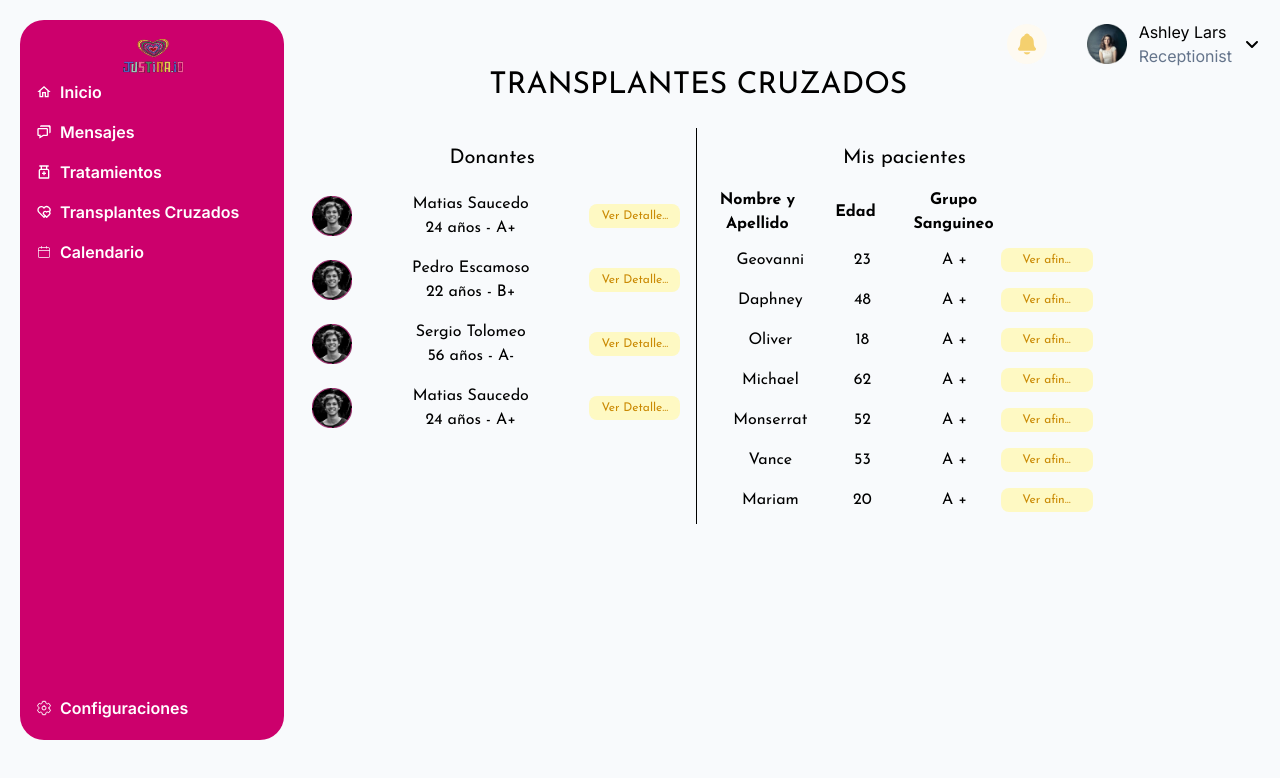
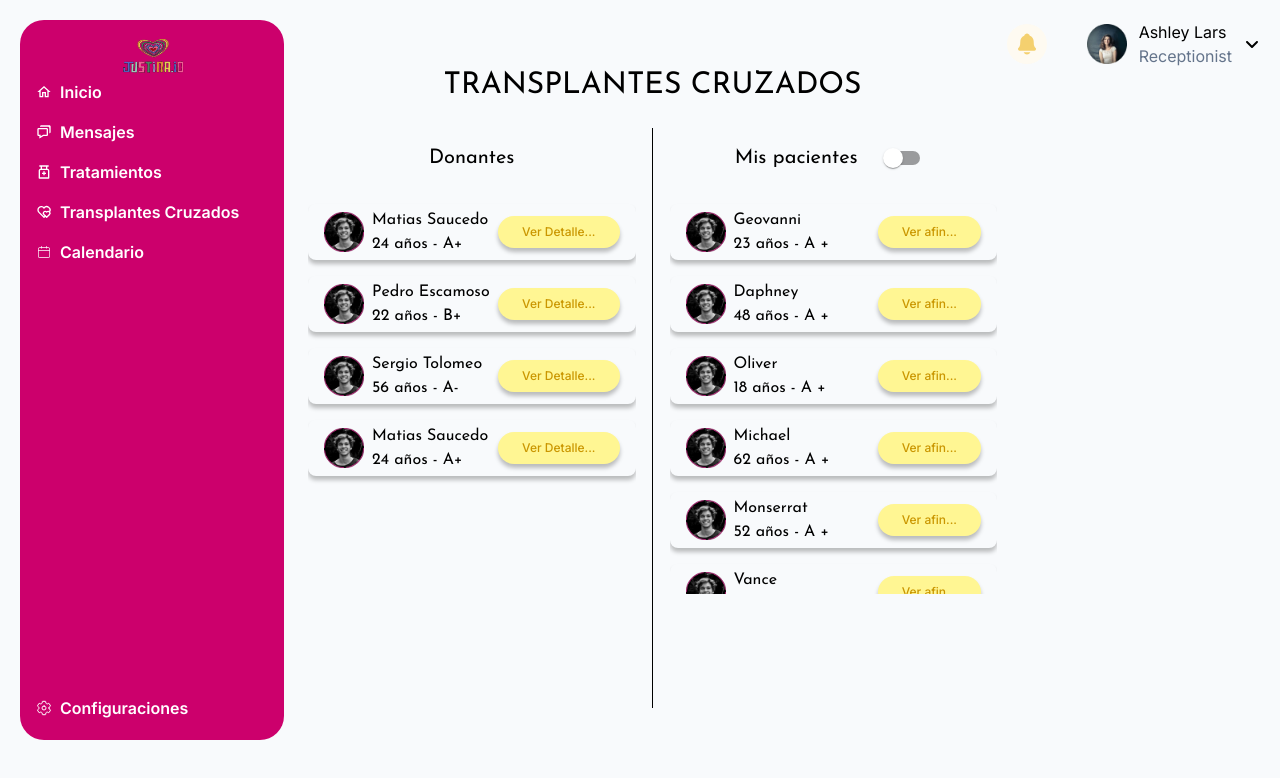
Before and after one commit to No-Country-simulation/h1-15-python-react, a React (Vite) app in the folder Frontend/: page /doctor/transplants in a window 1280 px wide. Shown: the top 778 px of the page. Built offline with nearby package versions, Linux system fonts and the light colour scheme; sample sign-in values are in the browser's storage.

Commit message:
agregado switch. no cambia el listado

```diff
--- a/Frontend/src/pages/Doctor/Transplants/Doctor-transplant.jsx
+++ b/Frontend/src/pages/Doctor/Transplants/Doctor-transplant.jsx
@@ -3,10 +3,12 @@ import { useState } from "react";
 import LateralView from "../../../components/LateralView"
 import { useEffect } from 'react';
 import Avatar from "../../../components/Avatar";
+import { Switch } from "@mui/material";
 
 
 const DoctorTransplants = () => {
   const [donantes, setDonantes] = useState();
+  const [intercambiar, setIntercambiar] = useState(false);
   const [pacientes, setPacientes] = useState();
   const [pacienteSeleccionado, setPacienteSeleccionado] = useState();
   async function loadPacientes(){
@@ -29,43 +31,39 @@ const DoctorTransplants = () => {
     <main className="flex w-full min-h-[1024px]  gap-5">
     <section className="min-w-[689px] grid mx-auto h-fit relative font-josefin">
         <h1 className="font-josefin text-3xl text-center">TRANSPLANTES CRUZADOS</h1>
-        <div className="grid grid-cols-[1fr_4px_1fr] gap-x-4 mt-6">
+        <div className="grid grid-cols-[1fr_2px_1fr] gap-x-4 mt-6">
           <div className="text-center"><h2 className="text-xl my-4">Donantes</h2>
 
-
+          <div className="h-[70%] overflow-y-scroll">
           {donantes && donantes.map((donante, index) =>
-            (<article key={index} className="flex items-center justify-around my-2 cursor-pointer hover:bg-blue-100/55 pl-2 py-1 rounded-sm">
-              {/* <p className="overflow-hidden text-ellipsis whitespace-nowrap">{donante.nombre}</p>
-              <p>{donante.edad}</p>
-              <p>{donante.grupo}</p> */}
+            (<article key={index} className="flex gap-2 items-center justify-around my-4 cursor-pointer hover:bg-blue-100/55 px-4 py-1 rounded-lg shadow-[0px_4px_4px_0px_#00000040]">
               <Avatar className="w-10 h-10 m-0"/>
-              <div className="flex flex-col flex-grow">
-                <p>{donante.nombre}</p>
+              <div className="flex flex-col text-left flex-grow">
+                <p className="overflow-hidden whitespace-nowrap text-ellipsis">{donante.nombre}</p>
                 <div>
                   <p>{donante.edad} años - <span>{donante.grupo}</span></p>
                 </div>
               </div>
-              <button className="py-1 px-3 text-xs rounded-lg bg-yellow-100 text-yellow-600 hover:text-black hover:text-bold">Ver Detalle...</button>
+              <button className="font-sans py-2 px-6 text-xs rounded-[100px] font-medium bg-[#FFF693] shadow-[0px_4px_4px_0px_#00000040] text-[#CA9600] hover:text-black hover:font-semibold">Ver Detalle...</button>
           </article>)
           )}
           </div>
+          </div>
           <div className="w-1 border-l border-black "></div>
-          <div className="text-center"><h2 className="text-xl my-4">Mis pacientes</h2>
-        <article className="grid grid-cols-4 items-center justify-around text-center font-bold text-base gap-4">
-
-            <h4>Nombre y Apellido</h4>
-            <h4>Edad</h4>
-            <h4>Grupo Sanguineo</h4>
-            <p className="opacity-0">boton</p>
-          </article>
+          <div className="text-center"><div className="flex justify-center gap-4 items-center"><h2 className="text-xl my-4">{intercambiar ? "Afines" :"Mis pacientes"}</h2><Switch checked={intercambiar} onClick={()=> setIntercambiar(!intercambiar)}/></div>
           <div className="h-[70%] overflow-y-scroll">
         {pacientes && pacientes.map((paciente, index) =>{
 
-            return (<article key={index} className={`grid grid-cols-4 items-center justify-around my-2 cursor-pointer hover:bg-blue-100/55 pl-2 py-1 rounded-sm ${(pacienteSeleccionado && pacienteSeleccionado._id === paciente._id) ? "bg-yellow-100 rounded-sm":""}`}>
-              <p className="overflow-hidden text-ellipsis whitespace-nowrap">{paciente.name}</p>
-              <p>{paciente.age}</p>
-              <p>A +</p>
-              <button onClick={() => {setPacienteSeleccionado(paciente)}} className="py-1 px-3 text-xs rounded-lg bg-yellow-100 text-yellow-600 hover:text-black hover:text-bold">Ver afin...</button>
+            return (<article key={index} className={`flex gap-2 items-center justify-around my-4 cursor-pointer hover:bg-blue-100/55 px-4 py-1 rounded-lg shadow-[0px_4px_4px_0px_#00000040] ${(pacienteSeleccionado && pacienteSeleccionado._id === paciente._id) ? "bg-yellow-100":""}`}>
+              <Avatar className="w-10 h-10 m-0"/>
+              <div className="flex flex-col text-left flex-grow">
+              <p>{paciente.name}</p>
+              <div>
+              <p>{paciente.age} años - <span>A +</span></p>
+
+              </div>
+              </div>
+              <button onClick={() => {setPacienteSeleccionado(paciente)}} className="font-sans py-2 px-6 text-xs rounded-[100px] font-medium bg-[#FFF693] shadow-[0px_4px_4px_0px_#00000040] text-[#CA9600] hover:text-black hover:font-semibold">Ver afin...</button>
           </article>)
         })}
         </div>
```
